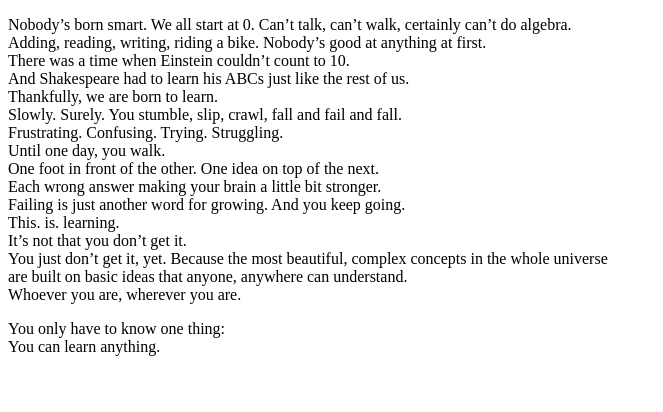
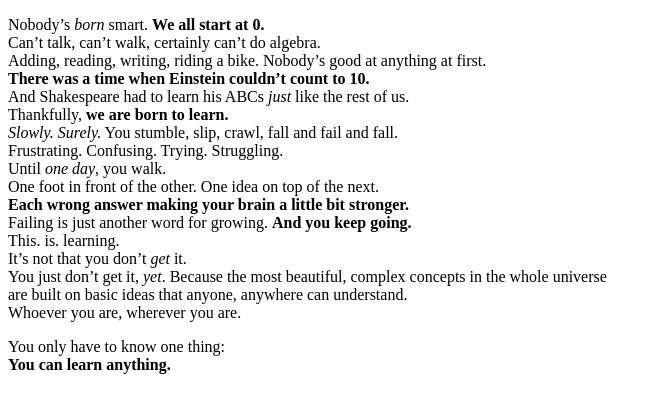
Before and after one commit to lizzielavan/1-2-HTML-Text-Emphasis, a plain HTML site: page index.html in a window 1280 px wide. Shown: the whole page, without its empty margins (0-663 px from the left). Drawn offline with Linux system fonts and the light colour scheme.

Commit message:
Updated text

```diff
--- a/index.html
+++ b/index.html
@@ -6,27 +6,28 @@
     </head>
     <body>
       <p>
-        Nobody’s born smart. We all start at 0. Can’t talk, can’t walk, certainly can’t do algebra.<br>
+        Nobody’s <em>born</em> smart. <strong>We all start at 0.</strong> <br>
+        Can’t talk, can’t walk, certainly can’t do algebra.<br>
         Adding, reading, writing, riding a bike. Nobody’s good at anything at first.<br>
-        There was a time when Einstein couldn’t count to 10.<br>
-        And Shakespeare had to learn his ABCs just like the rest of us.<br>
-        Thankfully, we are born to learn.<br>
-        Slowly. Surely. You stumble, slip, crawl, fall and fail and fall.<br>
+        <strong>There was a time when Einstein couldn’t count to 10.</strong><br>
+        And Shakespeare had to learn his ABCs <em>just</em> like the rest of us.<br>
+        Thankfully, <strong>we are born to learn.</strong><br>
+        <em>Slowly. Surely.</em> You stumble, slip, crawl, fall and fail and fall.<br>
         Frustrating. Confusing. Trying. Struggling.<br>
-        Until one day, you walk.<br>
+        Until <em>one day</em>, you walk.<br>
         One foot in front of the other. One idea on top of the next.<br>
-        Each wrong answer making your brain a little bit stronger.<br>
-        Failing is just another word for growing. And you keep going.<br>
+        <strong>Each wrong answer making your brain a little bit stronger.</strong><br>
+        Failing is just another word for growing. <strong>And you keep going.</strong><br>
         This. is. learning.<br>
-        It’s not that you don’t get it. <br>
-        You just don’t get it, yet.
+        It’s not that you don’t <em>get</em> it. <br>
+        You just don’t get it, <em>yet</em>.
         Because the most beautiful, complex concepts in the whole universe<br>
         are built on basic ideas that anyone, anywhere can understand.<br>
         Whoever you are, wherever you are.<br>
         </p>
         <p>
         You only have to know one thing:<br>
-        You can learn anything.
+        <strong>You can learn anything.</strong>
         </p>
     </body>
 </html>
```
